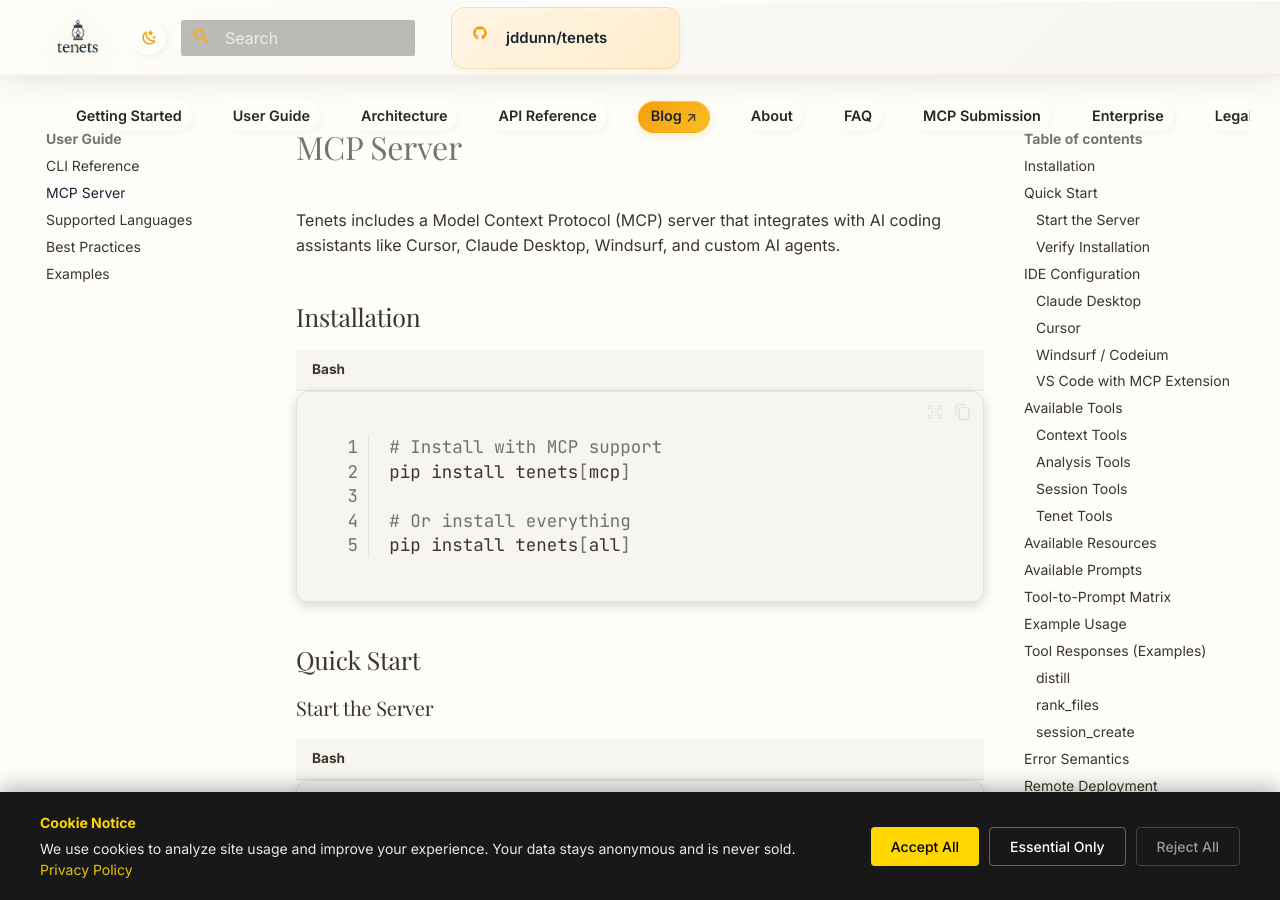
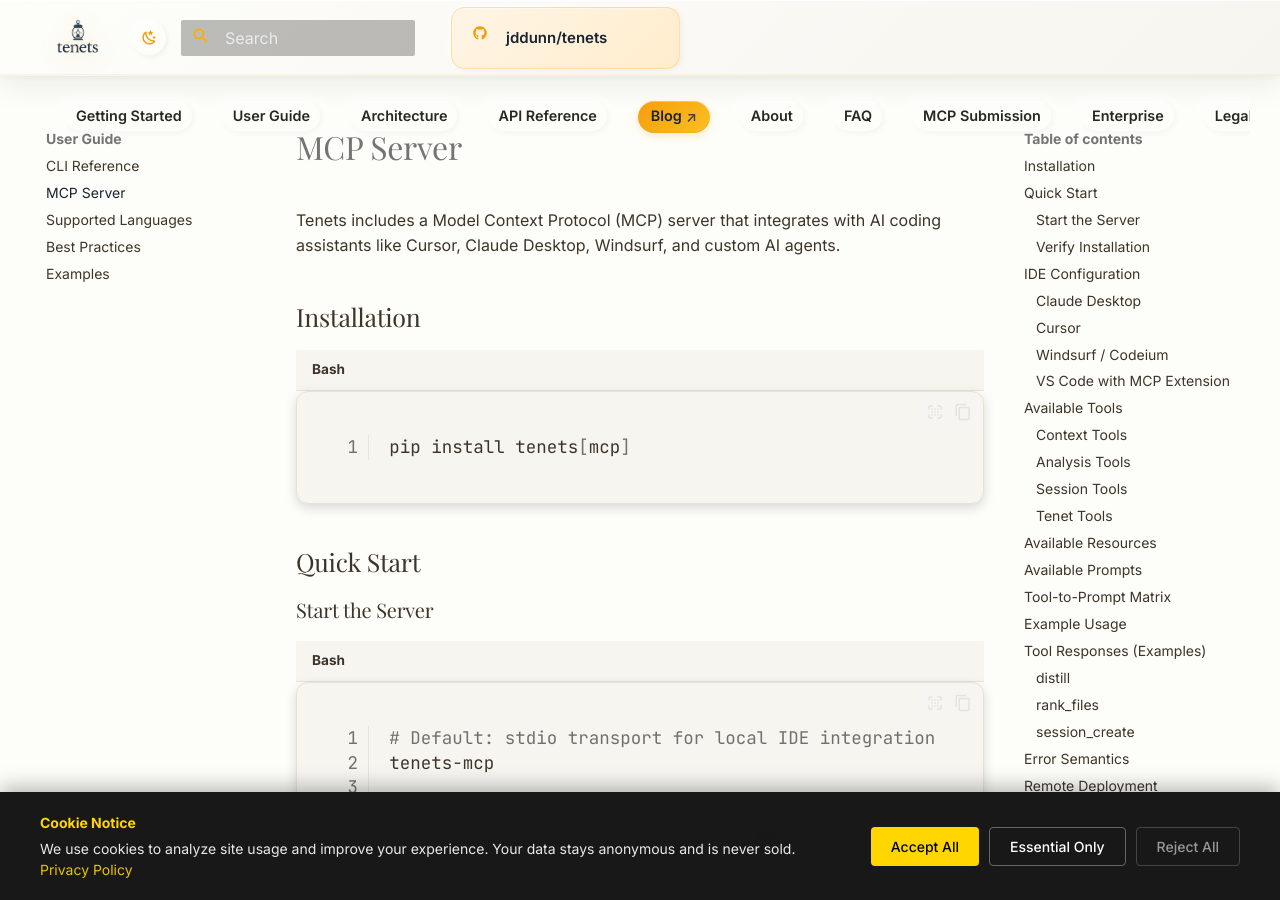
Before and after one commit to jddunn/tenets, an MkDocs documentation site: the page built from docs/MCP.md, in a window 1280 px wide and 900 px high. Built offline with MkDocs 1.6.1 and Material for MkDocs 9.7.7, drawn with Linux system fonts in a browser that asks for light colours; comment, search, counter and statistics services are not loaded.

````diff
--- a/docs/MCP.md
+++ b/docs/MCP.md
@@ -5,11 +5,7 @@
 ## Installation
 
 ```bash
-# Install with MCP support
 pip install tenets[mcp]
-
-# Or install everything
-pip install tenets[all]
 ```
 
 ## Quick Start
````
